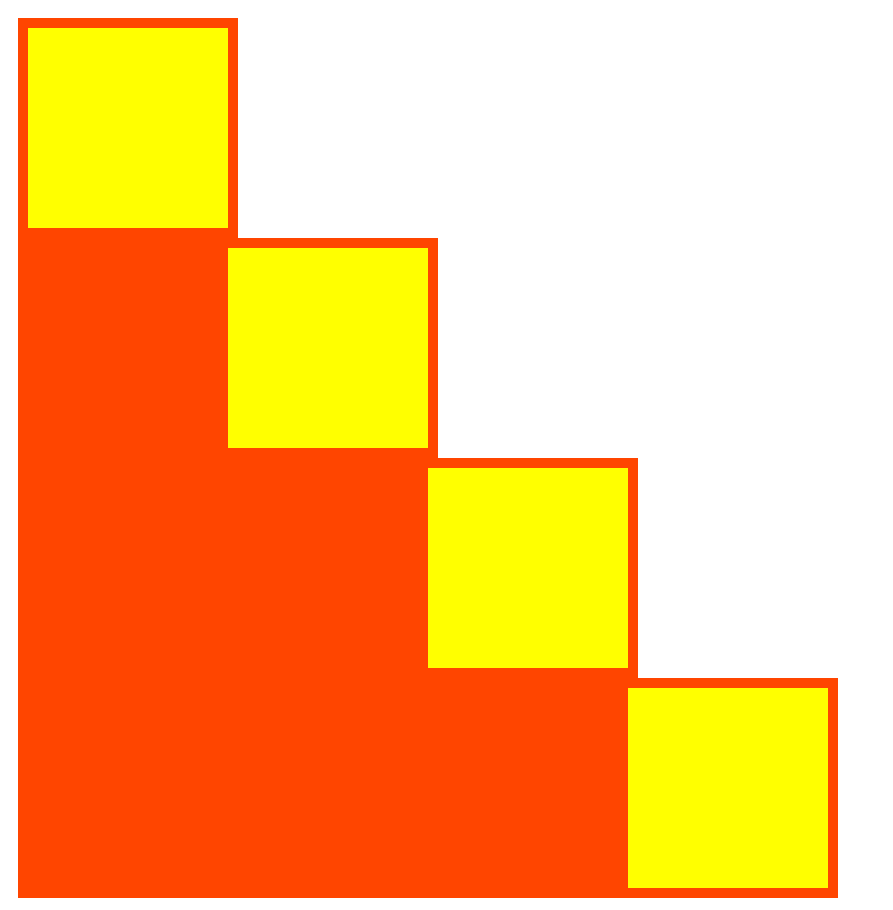
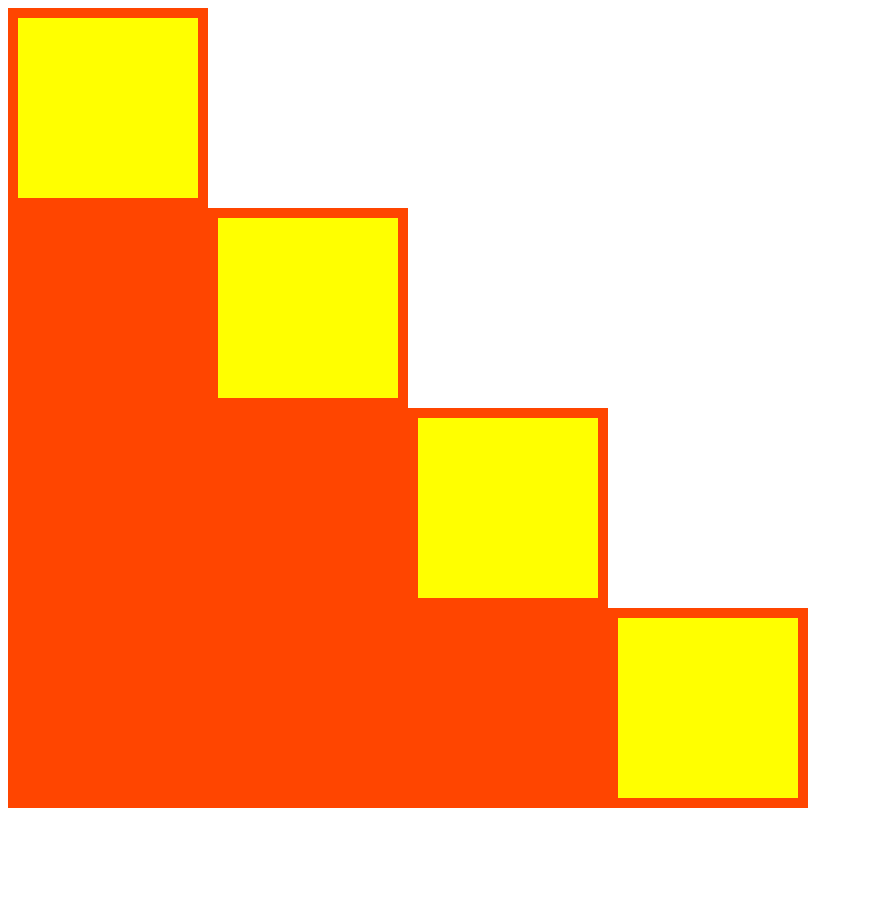
Before and after one commit to nishaantony84/uib-boxmodel-stairway-to-heaven, a plain HTML site: page index1.html in a window 1280 px wide. Shown: the whole page, without its empty margins (0-893 px from the left). After the commit the page ends 816 px from the top, so only its background shows below. Drawn offline with Linux system fonts and the light colour scheme.

Commit message:
solution with padding

```diff
--- a/index1.html
+++ b/index1.html
@@ -8,10 +8,10 @@
   </head>
   <body>
     <div class="container">
-      <div class="box box1"></div>
-      <div class="box box2"></div>
-      <div class="box box3"></div>
-      <div class="box box4"></div>
+      <div class="box box1"><div class="inner"></div></div>
+      <div class="box box2"><div class="inner"></div></div>
+      <div class="box box3"><div class="inner"></div></div>
+      <div class="box box4"><div class="inner"></div></div>
     </div>
   </body>
 </html>
--- a/style1.css
+++ b/style1.css
@@ -1,30 +1,44 @@
-html {
+* {
     box-sizing: border-box;
-    width: 100%;
-    height: auto;
-    margin: 0;
 }
-.box {
+.inner {
     height :200px;
     width :200px;
     background-color:yellow;
     border: 10px solid orangered;
-
+}
+.box1 {
+    width: 200px;
+    height :200px;
+    background-color: orangered;
+    /*border-left: 210px solid orangered;*/
 }
 
 .box2 {
-    border-left: 210px solid orangered;
+    width: 400px;
+    padding-left: 200px;
+    background-color: orangered;
+    /*border-left: 210px solid orangered;*/
 }
 .box3 {
-    border-left: 410px solid orangered;
+    width: 600px;
+    padding-left: 400px;
+    background-color: orangered;
+    /*border-left: 410px solid orangered;*/
       }
 .box4 {
-    border-left: 610px solid orangered;
+    width: 800px;
+    padding-left: 600px;
+    background-color: orangered;
+    /*border-left: 610px solid orangered;*/
     }
-div.container {
+    .box {
+        background-color: orangered;
+         }
+/*div.container {
     width: 830px;
     height: 870px;
     border: 10px solid transparent;
     display: inline-block;
     padding-right: 2px;
-}
+}*/
```
